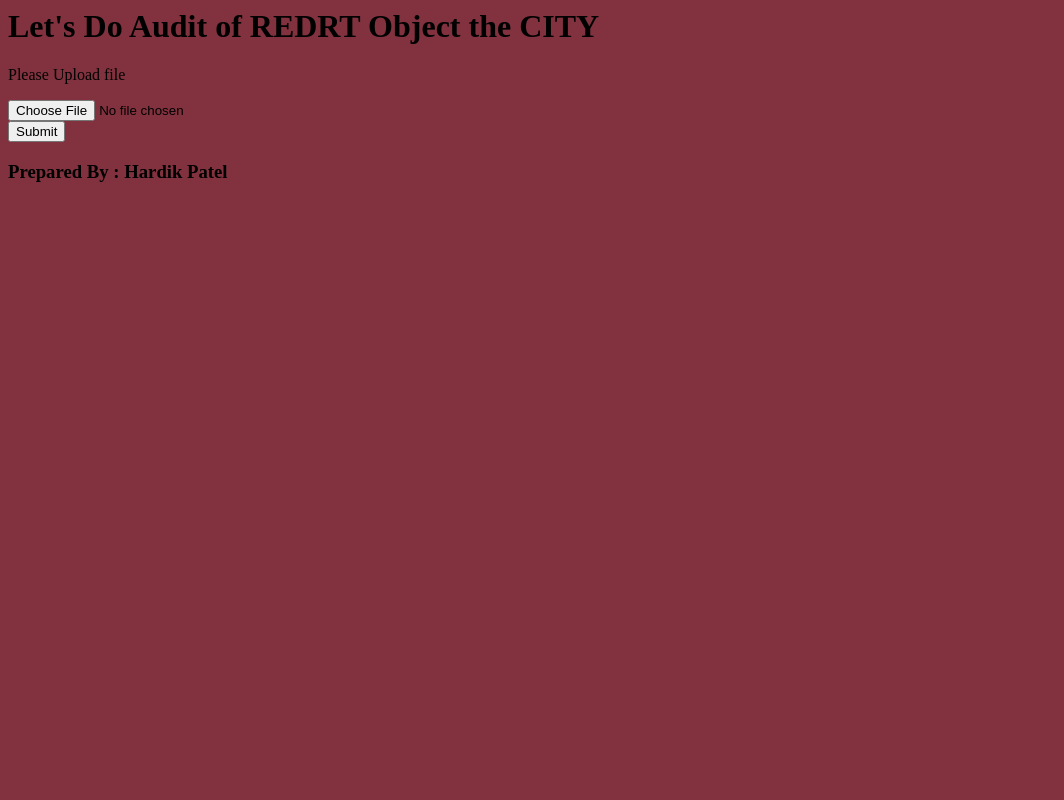
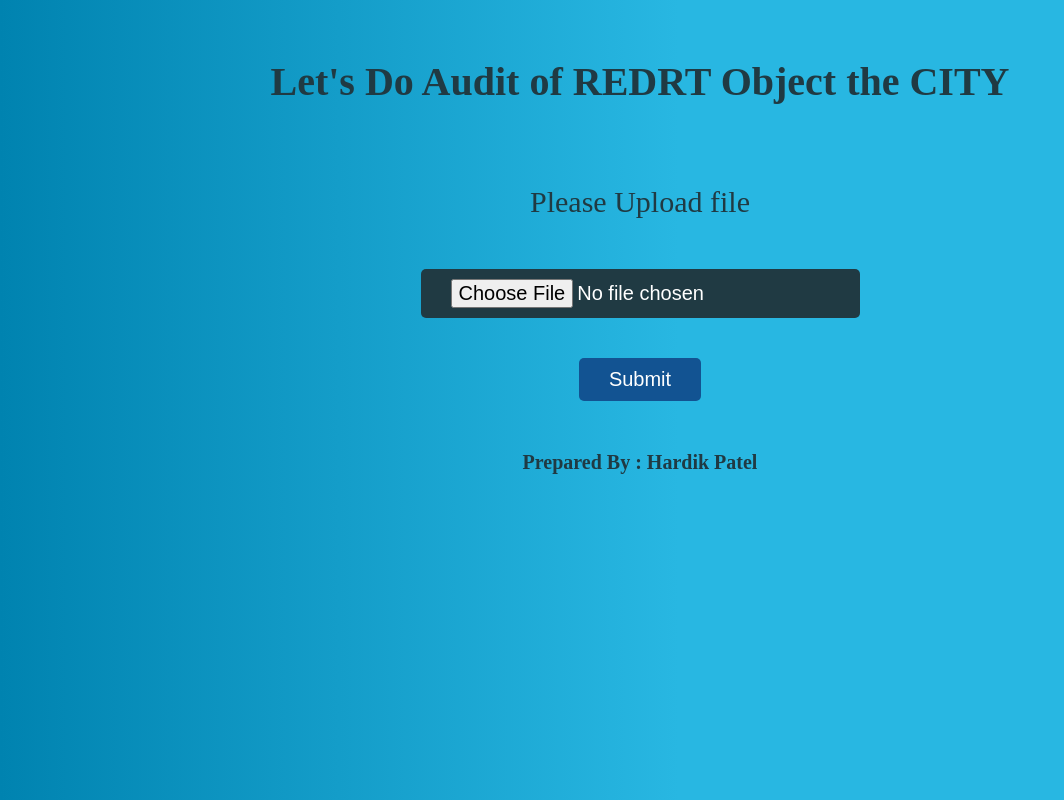
Before and after one commit to HardikDarshi/ML_Projects, a Flask app: page / in a window 1280 px wide. Shown: the whole page, without its empty margins (0-1064 px from the left). Run offline with Flask 2, Linux system fonts and the light colour scheme.

Commit message:
Add files via upload

```diff
--- a/static/css/style.css
+++ b/static/css/style.css
@@ -1,8 +1,12 @@
 body {
-  background-color: #81323e;
+
+background: rgb(0,131,176);
+background: linear-gradient(90deg, rgba(0,131,176,1) 0%, rgba(40,183,226,1) 53%);
+
 }
 body * {
-  box-sizing: border-box;
+
+
 }
 
 .header {
@@ -18,6 +22,63 @@ img {
   border-radius: 50%;
   height: 60px;
   width: 60px;
+}
+h1
+{
+  text-align:center;
+  font-size:40px;
+padding:50px 0px;
+color:#203A43;
+}
+h3
+{
+color:#203A43;
+  text-align:center;
+  font-size:20px;
+margin:30px 0px;
+
+}
+p
+{
+  text-align:center;
+  font-size:30px;
+color:#203A43;
+}
+form
+{
+  text-align:center;
+
+}
+form input
+{
+	font-size:20px;
+        margin:20px 0px;
+}
+ .submitbtn
+{
+	background-color:#125392;
+	padding:10px 30px;
+	border-style: none;
+	border-radius:5px;
+	color:#ffffff;
+	font-size:20px;
+}
+button
+{
+background-color:#125392;
+	padding:10px 30px;
+	border-style: none;
+	border-radius:5px;
+	color:#ffffff;
+	font-size:20px;
+}
+.choosefile
+{
+	background-color:#203A43;
+	padding:10px 30px;
+	border-style: none;
+	border-radius:5px;
+	color:#ffffff;
 }
 
 .table-users {
```
